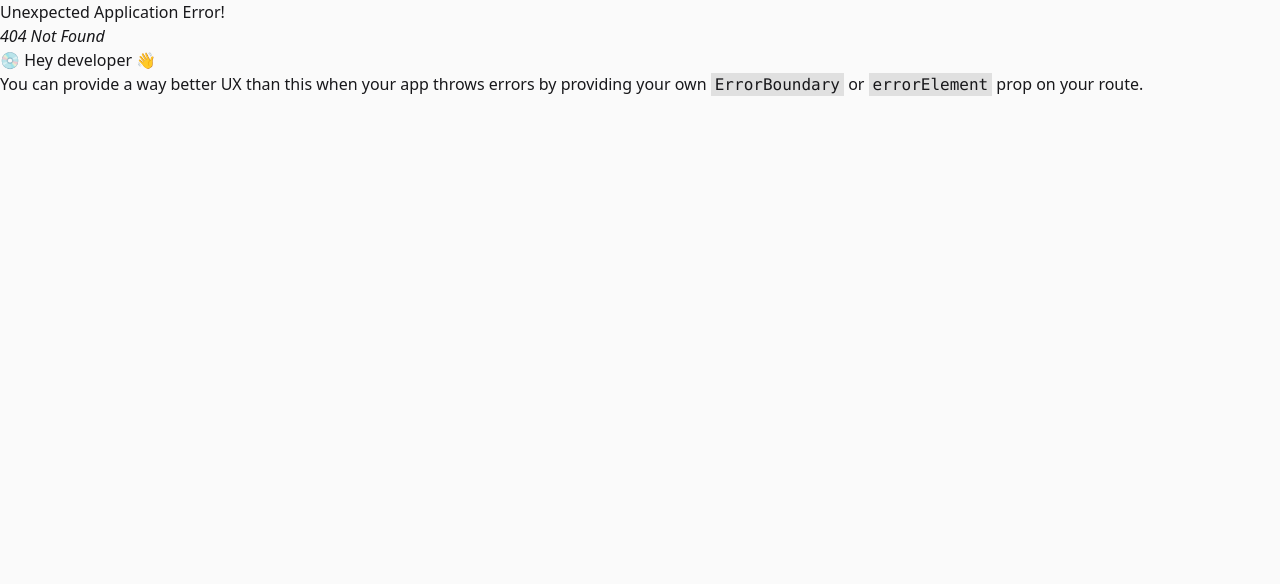
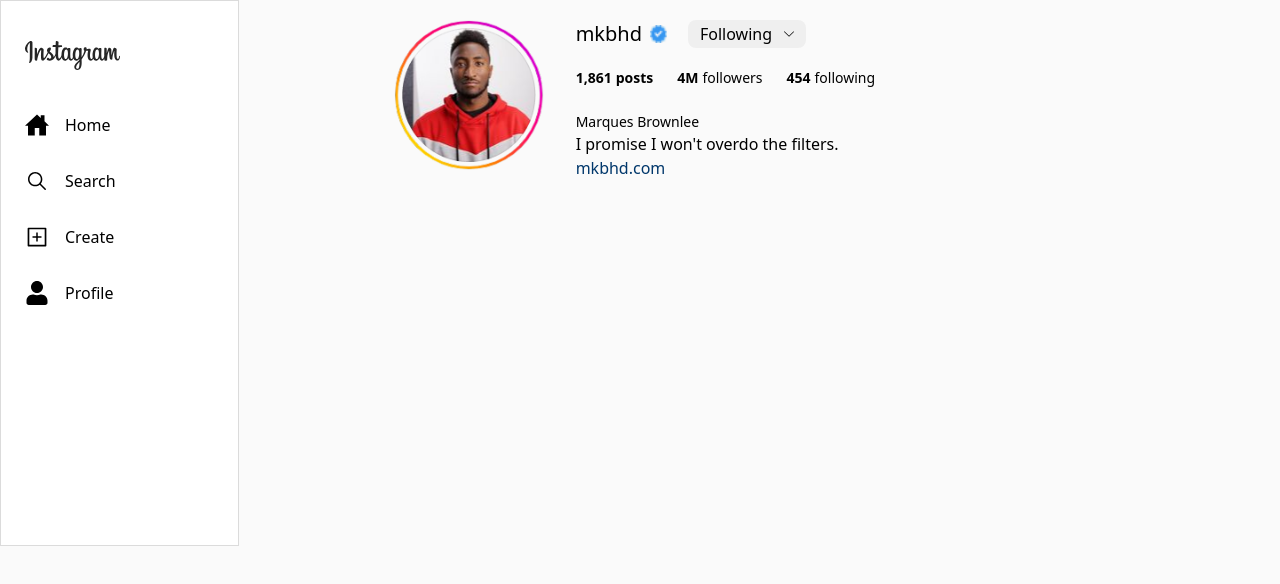
Before and after one commit to ReyhanehMombeyni/instagram, a React (Vite) app: page /profile in a window 1280 px wide. Before the commit this address had no page. Shown: the top 584 px of the page. Built offline with nearby package versions, Linux system fonts and the light colour scheme.

Commit message:
add img and ui design

```diff
--- a/src/App.jsx
+++ b/src/App.jsx
@@ -5,7 +5,7 @@
 import Home from "./pages/home/Home"
 import SearchBar from "./components/search/SearchBar"
 import Layout from "./components/Layout/Layout"
-
+import Profile from "./components/profile/Profile"
 const router = createBrowserRouter([
     {
       path: "/",
@@ -26,6 +26,10 @@
         {
           path: "/search",
           element: <SearchBar />
+        },
+        {
+          path: "/profile",
+          element: <Profile/>
         }
       ]
     }
--- a/src/components/Layout/Navbar.jsx
+++ b/src/components/Layout/Navbar.jsx
@@ -11,9 +11,9 @@
             <img src="../../../public/img/instagramLogo.svg" alt="instagram" className="self-start w-[103] h-[29px] mb-[31px]" />
             <div className="flex flex-col gap-2 text-black ">
                 <span onClick={() => navigate("/home")} className="flex items-center gap-4 py-[12px] pr-[122px] cursor-pointer"> <IoHomeSharp className="w-[24px] h-[24px]"/>Home</span>
-                <span onClick={() => navigate("/")} className="flex items-center gap-4 py-[12px] pr-[122px] cursor-pointer"><IoIosSearch className="w-[24px] h-[24px]"/>Search</span>
-                <span onClick={() => navigate("/")} className="flex items-center gap-4 py-[12px] pr-[122px] cursor-pointer"><AiOutlinePlusSquare className="w-[24px] h-[24px]"/>Create</span>
-                <span onClick={() => navigate("/")} className="flex items-center gap-4 py-[12px] pr-[122px] cursor-pointer"><FaUser className="w-[24px] h-[24px]"/>Profile</span>
+                <span onClick={() => navigate("/search")} className="flex items-center gap-4 py-[12px] pr-[122px] cursor-pointer"><IoIosSearch className="w-[24px] h-[24px]"/>Search</span>
+                <span onClick={() => navigate("/home")} className="flex items-center gap-4 py-[12px] pr-[122px] cursor-pointer"><AiOutlinePlusSquare className="w-[24px] h-[24px]"/>Create</span>
+                <span onClick={() => navigate("/profile")} className="flex items-center gap-4 py-[12px] pr-[122px] cursor-pointer"><FaUser className="w-[24px] h-[24px]"/>Profile</span>
             </div>
         </header>
     )
--- /dev/null
+++ b/src/components/profile/Profile.jsx
@@ -0,0 +1,41 @@
+import { SlArrowDown } from "react-icons/sl";
+
+
+
+export default function Profile() {
+    return (
+        <section className="text-black mt-5 pl-[155px] flex">
+            <img className="w-[150px] h-[150px] mr-8" src="/public/mkh2.png" alt="img" />
+            <div>
+                <div className="flex gap-[20px] mb-[20px]">
+                    <div className="flex items-center">
+                        <span className="text-xl">mkbhd</span>
+                        <img className="w-[18px] h-[18px] ml-2" src="/public/img/Frame.png" alt="img" />
+                    </div>
+                    <div className="px-3 rounded-[8px] flex items-center gap-3 bg-[#EFEFEF] ">
+                        <button className="  ">Following </button>
+                        <SlArrowDown className="text-black w-[10px]" />
+                    </div>
+                </div>
+                <div className="text-sm mb-6">
+                    <span className="font-bold  pr-6">1,861
+                        <span className="pl-1">posts</span>
+                        </span>
+                    <span className="pr-6">
+                        <span className="font-bold pr-1">4M</span>
+                        followers
+                    </span>
+                    <span className="pr-6">
+                        <span className="font-bold  pr-1">454</span>
+                        following
+                    </span>
+                </div>
+                <div >
+                    <p className="text-sm ">Marques Brownlee</p>
+                    <p>I promise I won't overdo the filters.</p>
+                    <a href="#" className="text-[#00376B]">mkbhd.com</a>
+                </div>
+            </div>
+        </section>
+    )
+}
```
Also changed, not shown: public/mkh2.png (added).
